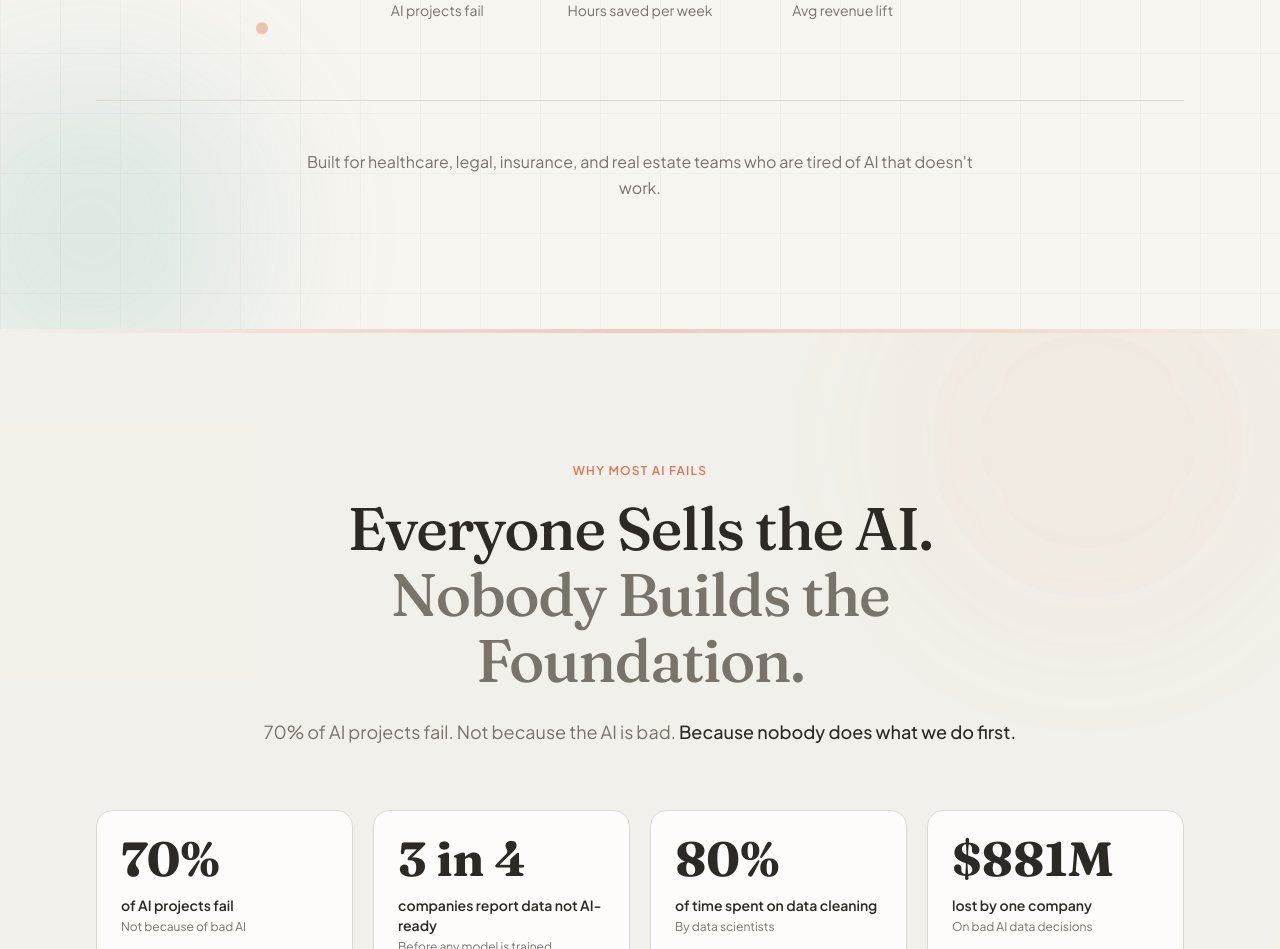
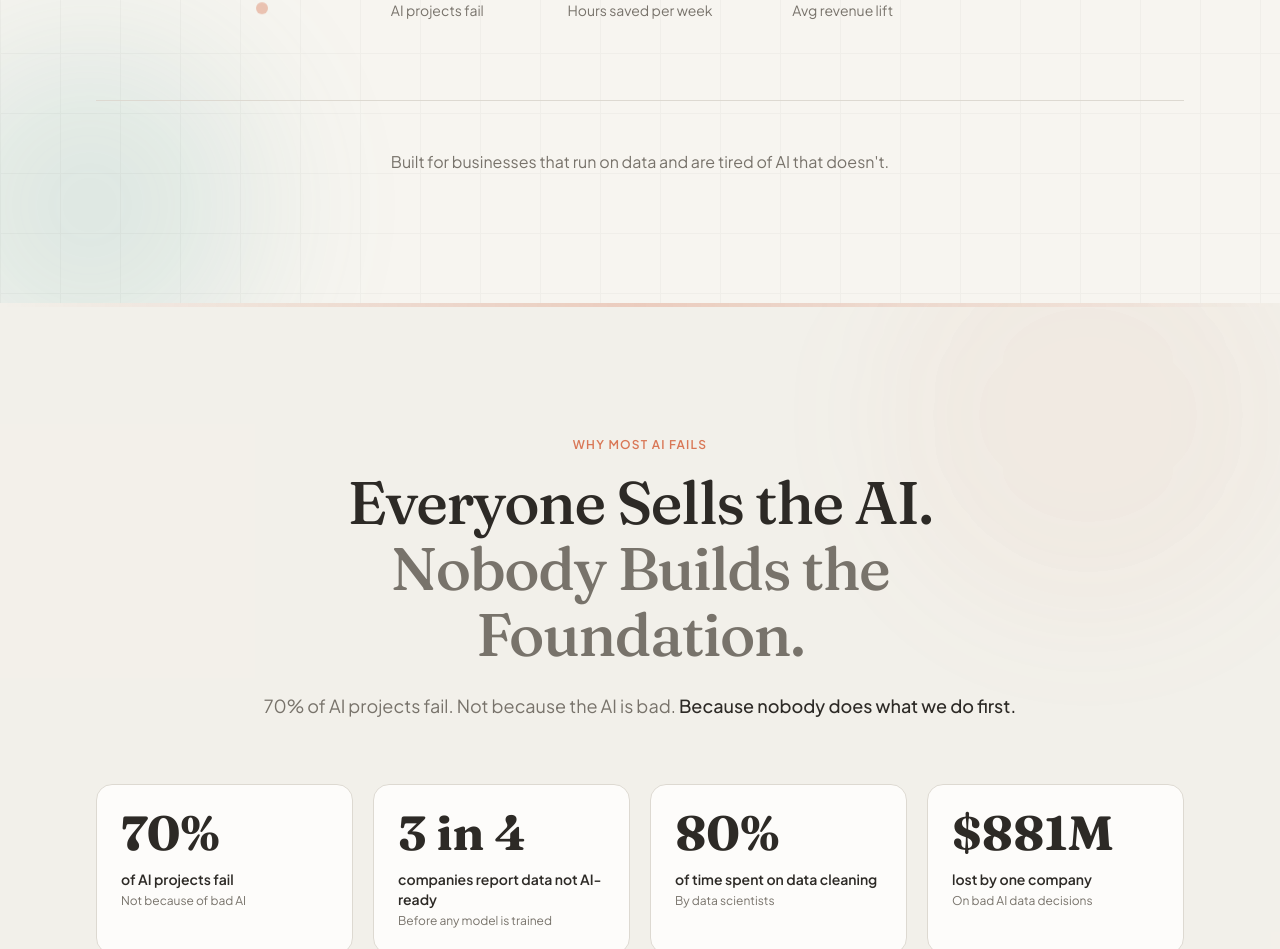
Before and after one commit to ontrailai/vespr, a Next.js app: page / in a window 1280 px wide. Shown: the part 847-1796 px from the top of the page. Built offline with nearby package versions, Linux system fonts and the light colour scheme.

Commit message:
fix: update hero section qualifying statement and clear cache\n\nChange qualifying text and fix caching issue in layout.tsx.

```diff
--- a/components/hero-section.tsx
+++ b/components/hero-section.tsx
@@ -135,7 +135,7 @@ export function HeroSection() {
           }`}
         >
           <p className="text-center text-base text-muted-foreground max-w-2xl mx-auto leading-relaxed">
-            Built for healthcare, legal, insurance, and real estate teams who are tired of AI that doesn&apos;t work.
+            Built for businesses that run on data and are tired of AI that doesn&apos;t.
           </p>
         </div>
       </div>
```
